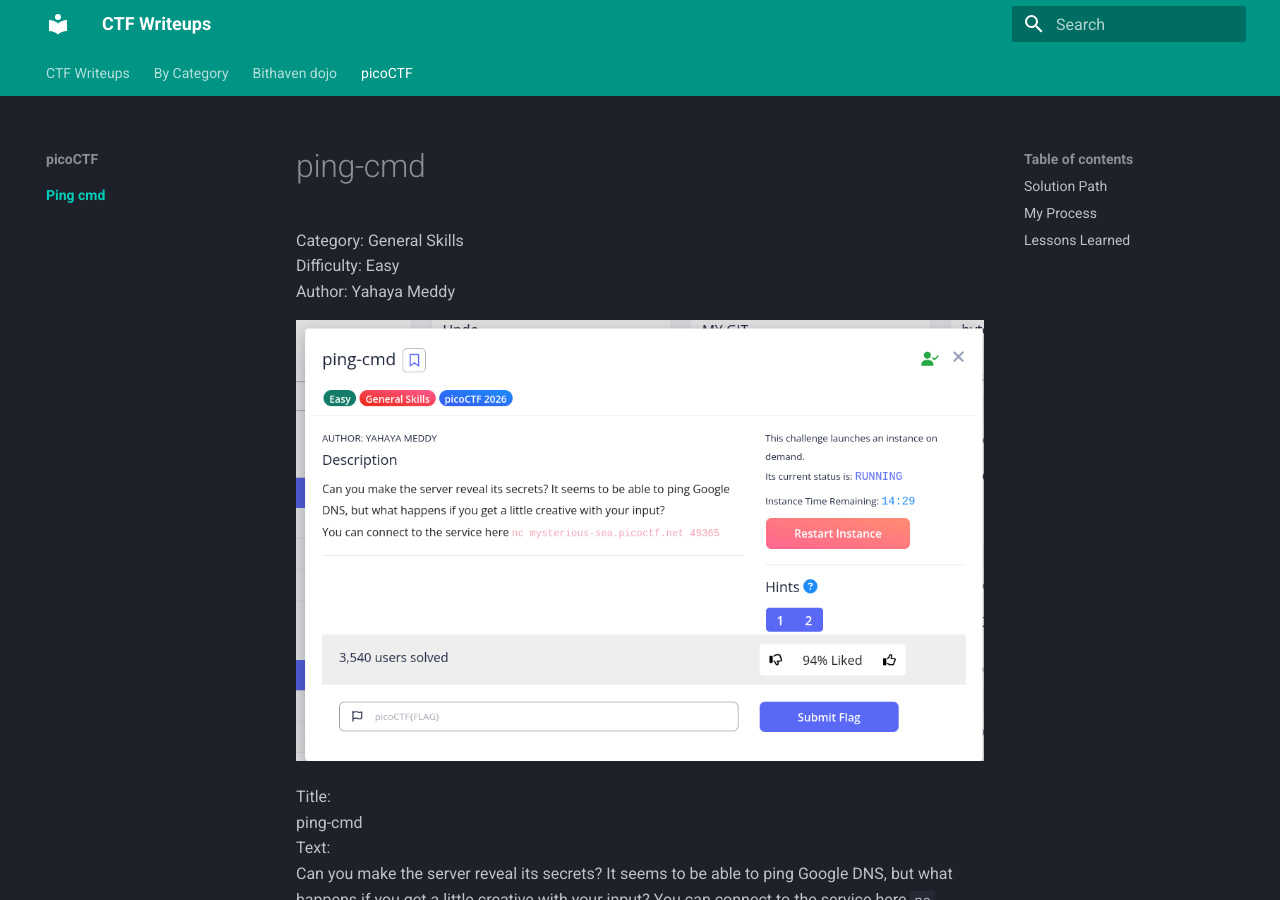
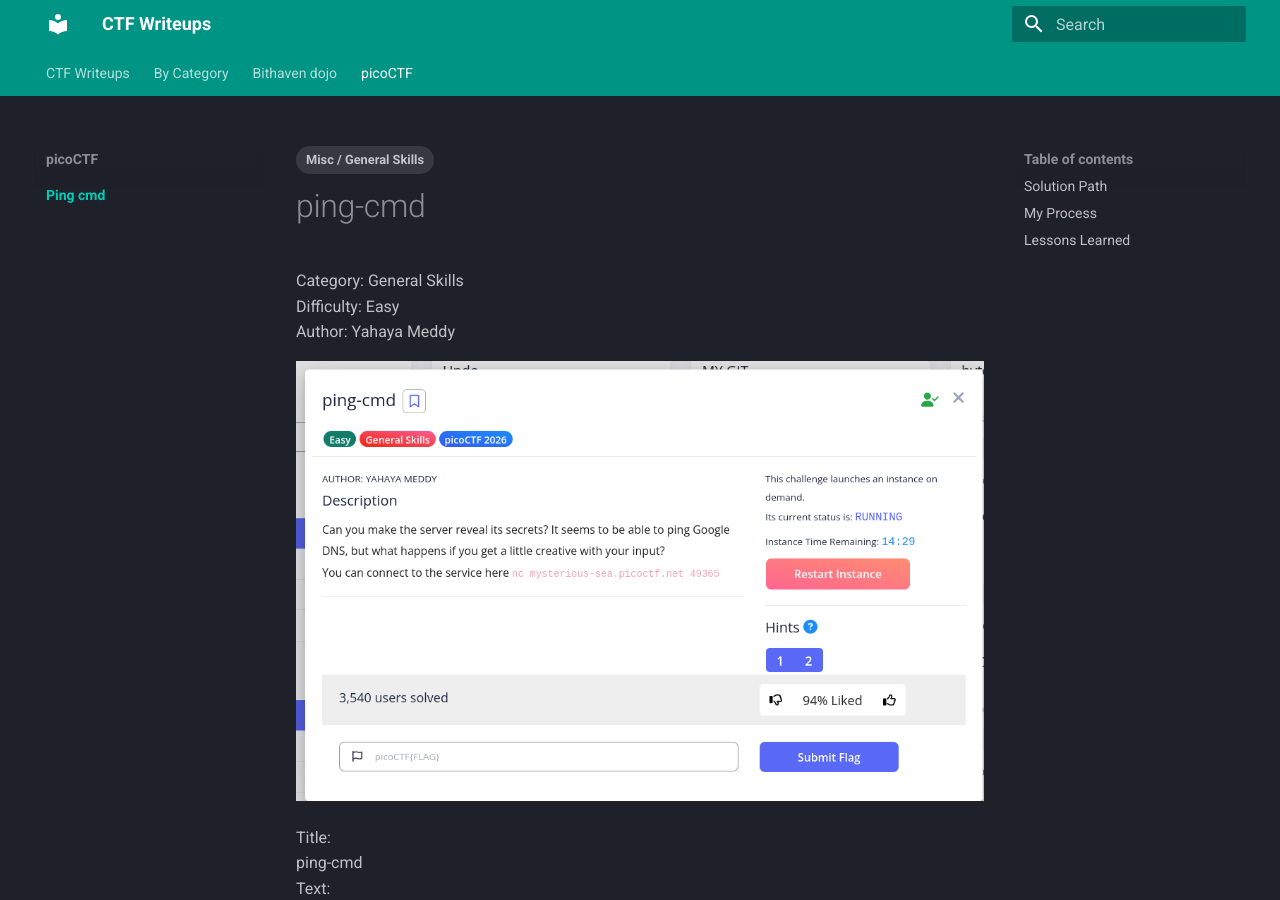
Before and after one commit to TrickMorr/ctf-writeups, an MkDocs documentation site: the page built from writeups/picoCTF/ping-cmd/index.md, in a window 1280 px wide and 900 px high. Built offline with MkDocs 1.6.1 and Material for MkDocs 9.7.7, drawn with Linux system fonts in a browser that asks for light colours.

Commit message:
altered tag to Misc / General Skills, added yaml block to ping-cmd

```diff
--- a/writeups/picoCTF/ping-cmd/index.md
+++ b/writeups/picoCTF/ping-cmd/index.md
@@ -1,3 +1,8 @@
+---
+title: ping-cmd
+tags:
+  - Misc / General Skills
+---
 # ping-cmd
 
 Category: General Skills
```
Also changed, not shown: writeups/bithaven-dojo/all-your-base.md (+1 -1 lines), writeups/bithaven-dojo/dont-look-down.md (+1 -1 lines).
